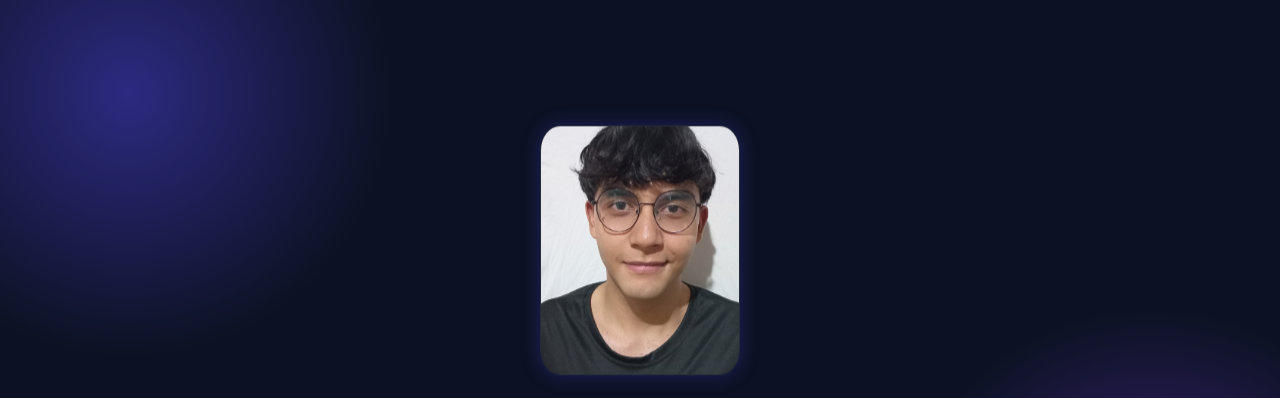
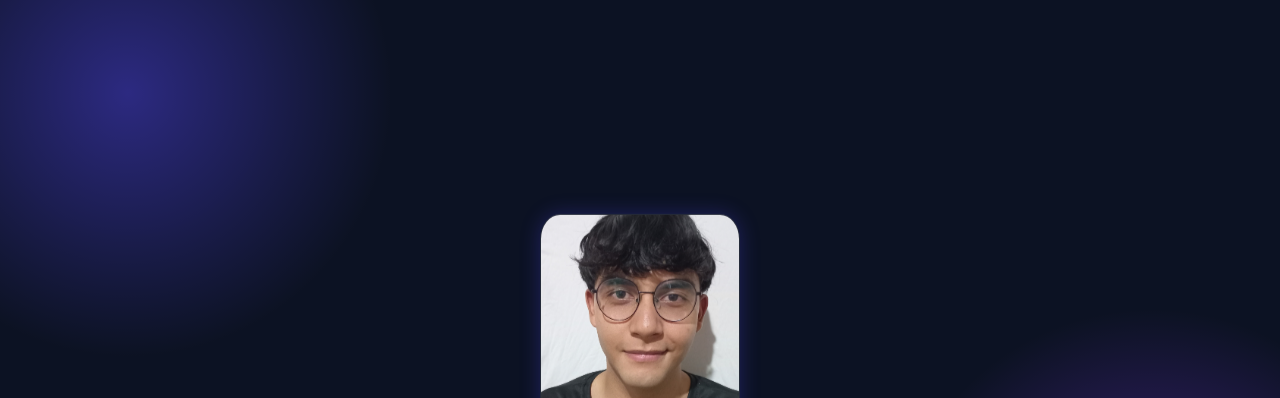
Before and after one commit to Di0g0Oliveira/portifolio, a website: page index.html in a window 1280 px wide. Shown: the part 67-465 px from the top of the page. Drawn offline with nearby package versions, Linux system fonts and the light colour scheme.

Commit message:
Update style.css

```diff
--- a/style.css
+++ b/style.css
@@ -23,6 +23,8 @@ body {
     background-color: var(--escuro);
     color: var(--claro);
     overflow-x: hidden;
+    padding: 100px;
+    padding-top: 90px;
 }
 
 .navegaçao {
```
